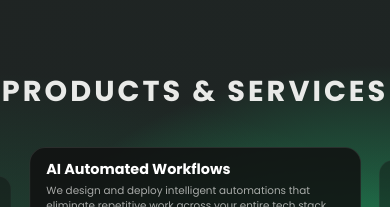
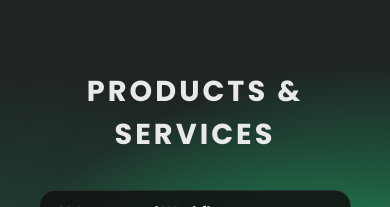
Before and after one commit to gAIytri/Website, a React (Vite) app: page / in a window 390 px wide. Shown: the part 569-776 px from the top of the page. Built offline with nearby package versions, Linux system fonts and the light colour scheme; no server answers.

Commit message:
Mobile carousel for Industries, match Services slide style
- Industries section uses swipeable carousel on mobile (<768px), grid on desktop
- Services mobile slides use same smooth transition as Industries (0.4s, 80% width, 90% offset)
- Add padding to Products & Services heading

```diff
--- a/src/components/Services.jsx
+++ b/src/components/Services.jsx
@@ -61,44 +61,48 @@ const Services = () => {
   const nextIndex = wrap(activeIndex + 1);
 
   const getSlideStyle = (position) => {
-    const activeWidth = isMobile ? '85%' : isTablet ? '70%' : '63%';
-    const sideOffset = isMobile ? '98%' : isTablet ? '97%' : '96%';
+    if (isMobile) {
+      const base = {
+        position: 'absolute',
+        top: 0,
+        left: '50%',
+        width: '80%',
+        height: '100%',
+        transition: 'all 0.4s ease',
+        borderRadius: '16px',
+        overflow: 'hidden',
+      };
+
+      if (position === 'active') {
+        return { ...base, transform: 'translateX(-50%) scale(1)', opacity: 1, zIndex: 2 };
+      }
+      if (position === 'prev') {
+        return { ...base, transform: 'translateX(calc(-50% - 90%)) scale(0.85)', opacity: 0.4, zIndex: 1, cursor: 'pointer' };
+      }
+      return { ...base, transform: 'translateX(calc(-50% + 90%)) scale(0.85)', opacity: 0.4, zIndex: 1, cursor: 'pointer' };
+    }
+
+    const activeWidth = isTablet ? '70%' : '63%';
+    const sideOffset = isTablet ? '97%' : '96%';
 
     const base = {
       position: 'absolute',
       top: 0,
       left: '50%',
       width: activeWidth,
-      height: isMobile ? 'auto' : '100%',
+      height: '100%',
       transition: 'all 0.5s ease',
       borderRadius: '16px',
       overflow: 'hidden',
     };
 
     if (position === 'active') {
-      return {
-        ...base,
-        transform: 'translateX(-50%) scale(1)',
-        opacity: 1,
-        zIndex: 2,
-      };
+      return { ...base, transform: 'translateX(-50%) scale(1)', opacity: 1, zIndex: 2 };
     }
     if (position === 'prev') {
-      return {
-        ...base,
-        transform: `translateX(calc(-50% - ${sideOffset})) scale(0.85)`,
-        opacity: 0.5,
-        zIndex: 1,
-        cursor: 'pointer',
-      };
+      return { ...base, transform: `translateX(calc(-50% - ${sideOffset})) scale(0.85)`, opacity: 0.5, zIndex: 1, cursor: 'pointer' };
     }
-    return {
-      ...base,
-      transform: `translateX(calc(-50% + ${sideOffset})) scale(0.85)`,
-      opacity: 0.5,
-      zIndex: 1,
-      cursor: 'pointer',
-    };
+    return { ...base, transform: `translateX(calc(-50% + ${sideOffset})) scale(0.85)`, opacity: 0.5, zIndex: 1, cursor: 'pointer' };
   };
 
   const renderSlide = (pillar, position) => (
@@ -217,6 +221,7 @@ const styles = {
     color: '#E9EAE8',
     marginBottom: 'clamp(2rem, 4vh, 3rem)',
     textTransform: 'uppercase',
+    padding: '0 clamp(1rem, 3vw, 2rem)',
   },
   carouselContainer: {
     position: 'relative',
```
